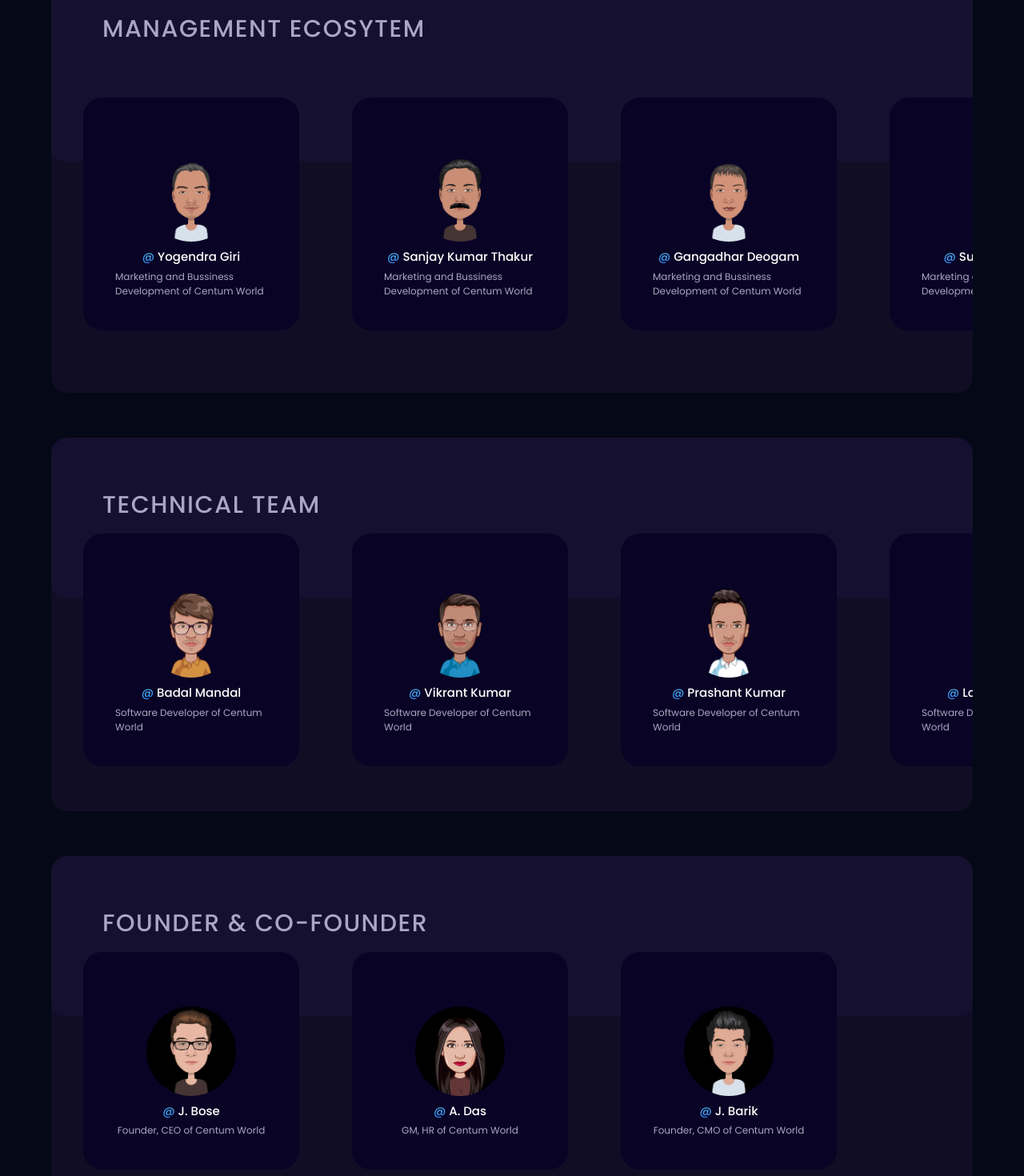
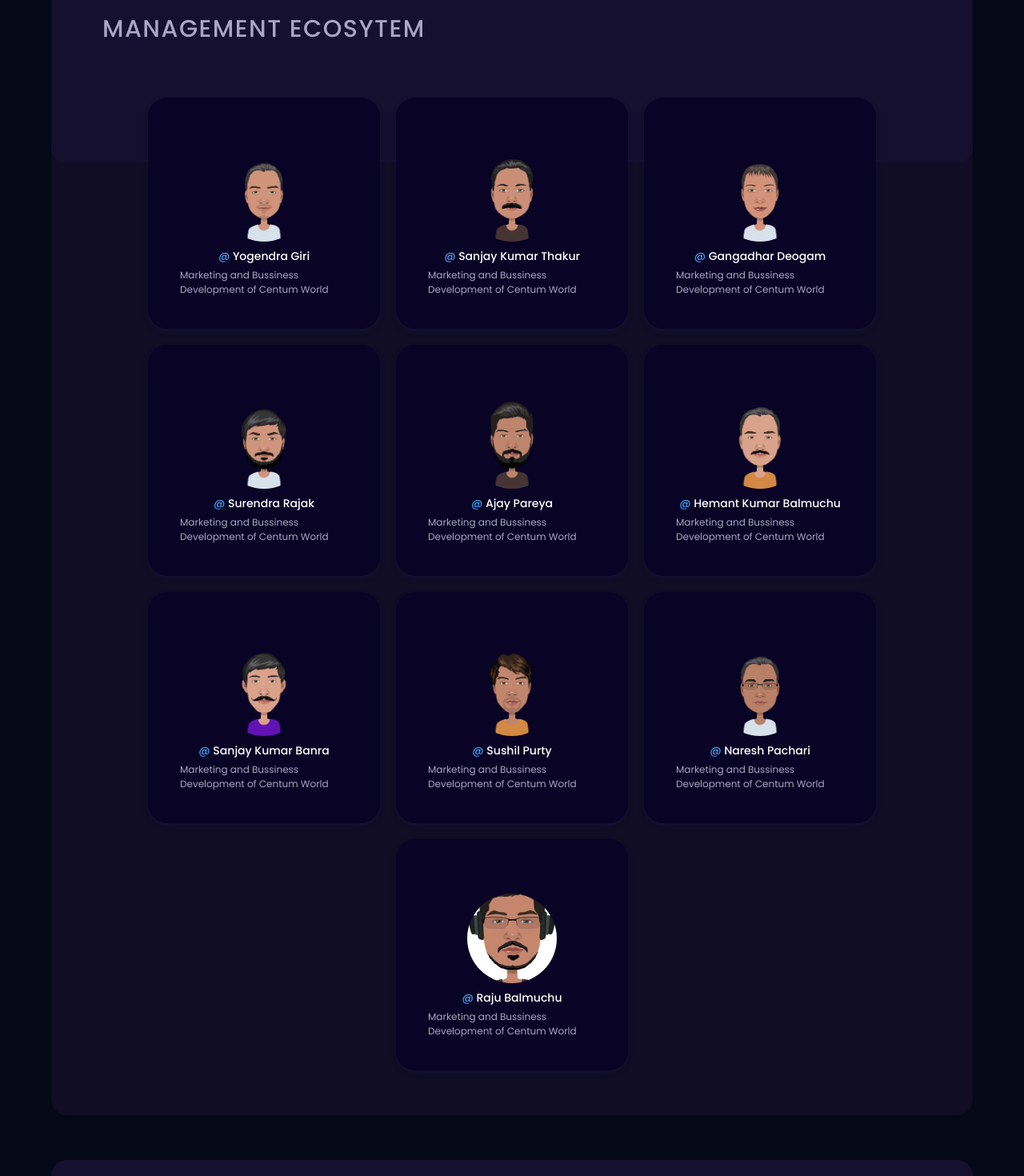
Before and after one commit to vikrantkkk/Centum-World-Final, a React (Vite) app: page /member in a window 1280 px wide. Shown: the part 960-2430 px from the top of the page at 80% size. Built offline with nearby package versions, Linux system fonts and the light colour scheme.

Commit message:
code refactored

```diff
--- a/src/components/About.jsx
+++ b/src/components/About.jsx
@@ -6,12 +6,11 @@ import { styles } from "../styles";
 import { services } from "../constants";
 import { SectionWrapper } from "../hoc";
 import { fadeIn, textVariant } from "../utils/motion";
-import Navbar from "./Navbar";
 
 const ServiceCard = ({ index, title, icon }) => (
   <Tilt className="xs:w-[210px] mx-5 my-5">
-    <motion.div
-      variants={fadeIn("right", "spring", index * 0.5, 0.75)}
+    <div
+      // variants={fadeIn("right", "spring", index * 0.5, 0.75)}
       className="w-full green-pink-gradient p-[1px] rounded-[20px] shadow-card"
     >
       <div
@@ -32,19 +31,18 @@ const ServiceCard = ({ index, title, icon }) => (
           {title}
         </h3>
       </div>
-    </motion.div>
+    </div>
   </Tilt>
 );
 
 const About = () => {
   return (
     <>
-      <motion.div variants={textVariant()}>
+      <div>
         <h2 className={styles.sectionHeadText}>Overview.</h2>
-      </motion.div>
+      </div>
 
-      <motion.p
-        variants={fadeIn("", "", 0.1, 1)}
+      <p
         className="mt-4 text-secondary text-[17px] max-w-3xl leading-[30px] text-justify"
       >
         JETTRADE FX is a user-friendly and reliable trading platform that caters
@@ -59,7 +57,7 @@ const About = () => {
         bank transfers and online methods, ensure convenience for traders
         worldwide. Overall, JETTRADE FX provides a comprehensive trading
         environment with user-friendliness and exceptional support.
-      </motion.p>
+      </p>
 
       <p className={`${styles.sectionSubText} mt-10`}>Services</p>
       <div className=" flex flex-wrap gap-10 justify-evenly">
--- a/src/components/Contact.jsx
+++ b/src/components/Contact.jsx
@@ -72,8 +72,8 @@ const Contact = () => {
       <div
         className={`xl:mt-12 flex xl:flex-row flex-col-reverse gap-10`}
       >
-        <motion.div
-          variants={slideIn("left", "tween", 0.2, 1)}
+        <div
+          // variants={slideIn("left", "tween", 0.2, 1)}
           className="flex-[0.75] text-white-100 text-opacity-100 p-8 rounded-2xl"
         >
           <p className={styles.sectionSubText}>Get in touch</p>
@@ -128,9 +128,9 @@ const Contact = () => {
               <VscSend />
             </button>
           </form>
-        </motion.div>
-        <motion.div
-          variants={slideIn("right", "tween", 0.2, 1)}
+        </div>
+        <div
+          // variants={slideIn("right", "tween", 0.2, 1)}
           className="xl:flex-1 xl:h-auto md:h-[550px] h-[350px] overflow-hidden md:block hidden "
         >
           <img
@@ -138,7 +138,7 @@ const Contact = () => {
             alt="contact-image"
             className="sm:w-full h-full sm:h-auto w-auto p-10 animate-pulse mt-14"
           />
-        </motion.div>
+        </div>
       </div>
     </>
   );
--- a/src/components/Experience.jsx
+++ b/src/components/Experience.jsx
@@ -45,14 +45,14 @@ const ExperienceCard = ({ experience }) => {
 const Experience = () => {
   return (
     <>
-      <motion.div variants={textVariant()}>
-        <p className={`${styles.sectionSubText} text-center mt-0`}>
+      <div className="max-w-7xl">
+        <p className={`${styles.sectionSubText} text-left mt-0`}>
           What we have done so far
         </p>
-        <h2 className={`${styles.sectionHeadText} text-center`}>
+        <h2 className={`${styles.sectionHeadText} text-left`}>
           Past Journey...
         </h2>
-      </motion.div>
+      </div>
 
       <div className="mt-10 flex flex-col">
         <VerticalTimeline>
--- a/src/components/Feedbacks.jsx
+++ b/src/components/Feedbacks.jsx
@@ -7,15 +7,15 @@ import { fadeIn, textVariant } from "../utils/motion";
 import { testimonials } from "../constants";
 
 const FeedbackCard = ({ index, name, designation, company, image }) => (
-  <div className="flex-shrink-0 min-w-[320px] max-w-max">
-    <motion.div
-      variants={fadeIn("", "spring", index * 0.5, 0.75)}
-      className="bg-black-200 p-10 rounded-3xl w-[270px]"
+  <>
+    {/* <div className="flex-shrink-0 min-w-[320px] max-w-max"> */}
+    <div
+      className="bg-black-200 p-10 rounded-3xl w-[290px] shadow-md shadow-[#151030]"
     >
       <div className="">
         <div className="mt-7 flex flex-col-reverse items-center gap-2">
           <div className="flex-1 flex flex-col items-center">
-            <p className="text-white font-medium text-[15px]">
+            <p className="text-white font-medium text-[14px]">
               <span className="blue-text-gradient">@</span> {name}
             </p>
             <p className="mt-1 text-secondary text-[12px]">
@@ -30,8 +30,9 @@ const FeedbackCard = ({ index, name, designation, company, image }) => (
           />
         </div>
       </div>
-    </motion.div>
-  </div>
+    </div>
+    {/* </div> */}
+  </>
 );
 
 const Feedbacks = () => {
@@ -39,23 +40,23 @@ const Feedbacks = () => {
 
   return (
     <>
-      <motion.div variants={textVariant()}>
+      <div>
         <h2 className={`${styles.sectionHeadText} mb-10 mt-32`}>
           Team Members.
         </h2>
-      </motion.div>
+      </div>
       <div className={`bg-black-100 rounded-[20px] overflow-x-auto`}>
         <div
           className={`bg-tertiary rounded-2xl ${styles.padding} min-h-[250px]`}
         >
-          <motion.div variants={textVariant()}>
+          <div>
             <p className={`${styles.sectionSubText} ${styles.heroSubText}`}>
               Management Ecosytem
             </p>
-          </motion.div>
+          </div>
         </div>
         <div
-          className={`-mt-20 pb-14 ${styles.paddingX} flex space-x-4 overflow-x-auto`}
+          className={`-mt-20 pb-14 ${styles.paddingX} flex flex-wrap justify-center items-center gap-5`}
         >
           {testimonials.map((testimonial, index) => (
             <FeedbackCard
--- a/src/components/Founder.jsx
+++ b/src/components/Founder.jsx
@@ -7,10 +7,8 @@ import { fadeIn, textVariant } from "../utils/motion";
 import { founders } from "../constants";
 
 const FeedbackCard = ({ index, name, designation, company, image }) => (
-  <div className="flex-shrink-0 min-w-[320px] max-w-max">
-    <motion.div
-      variants={fadeIn("", "spring", index * 0.5, 0.75)}
-      className="bg-black-200 p-10 rounded-3xl w-[270px]"
+    <div
+      className="bg-black-200 p-10 rounded-3xl w-[290px] shadow-md shadow-[#151030]"
     >
       <div className="">
         <div className="mt-7 flex flex-col-reverse items-center gap-2">
@@ -30,8 +28,8 @@ const FeedbackCard = ({ index, name, designation, company, image }) => (
           />
         </div>
       </div>
-    </motion.div>
-  </div>
+    </div>
+
 );
 
 const Feedbacks = () => {
@@ -44,14 +42,14 @@ const Feedbacks = () => {
         <div
           className={`bg-tertiary rounded-2xl ${styles.padding} min-h-[200px]`}
         >
-          <motion.div variants={textVariant()}>
+          <div>
             <p className={`${styles.sectionSubText} ${styles.heroSubText}`}>
               Founder & Co-Founder
             </p>
-          </motion.div>
+          </div>
         </div>
         <div
-          className={`-mt-20 pb-14 ${styles.paddingX} flex space-x-4 overflow-x-auto`}
+          className={`-mt-20 pb-14 ${styles.paddingX} flex flex-wrap justify-center items-center gap-10`}
         >
           {founders.map((testimonial, index) => (
             <FeedbackCard
--- a/src/components/Navbar.jsx
+++ b/src/components/Navbar.jsx
@@ -30,8 +30,8 @@ const Navbar = () => {
     <nav
       className={`${
         styles.paddingX
-      } w-full flex items-center sm:py-2 pb-[80%] fixed top-0 z-20 ${
-        scrolled ? "sm:bg-primary bg-transparent" : "bg-transparent"
+      } w-full flex items-center sm:py-2 bg-primary fixed top-0 z-[20] ${
+        scrolled ? "sm:bg-primary" : "bg-transparent"
       }`}
     >
       <div
--- a/src/components/TechTeam.jsx
+++ b/src/components/TechTeam.jsx
@@ -7,10 +7,8 @@ import { fadeIn, textVariant } from "../utils/motion";
 import { techTeam } from "../constants";
 
 const FeedbackCard = ({ index, name, designation, company, image }) => (
-  <div className="flex-shrink-0 min-w-[320px] max-w-max">
-    <motion.div
-      variants={fadeIn("", "spring", index * 0.5, 0.75)}
-      className="bg-black-200 p-10 rounded-3xl w-[270px]"
+    <div
+      className="bg-black-200 p-10 rounded-3xl w-[290px] shadow-md shadow-[#151030]"
     >
       <div className="">
         <div className="mt-7 flex flex-col-reverse items-center gap-2">
@@ -30,12 +28,10 @@ const FeedbackCard = ({ index, name, designation, company, image }) => (
           />
         </div>
       </div>
-    </motion.div>
-  </div>
+    </div>
 );
 
 const Feedbacks = () => {
-  const [swiperRef, setSwiperRef] = useState(null);
 
   return (
     <>
@@ -45,14 +41,14 @@ const Feedbacks = () => {
         <div
           className={`bg-tertiary rounded-2xl ${styles.padding} min-h-[200px]`}
         >
-          <motion.div variants={textVariant()}>
+          <div>
             <p className={`${styles.sectionSubText} ${styles.heroSubText}`}>
               Technical Team
             </p>
-          </motion.div>
+          </div>
         </div>
         <div
-          className={`-mt-20 pb-14 ${styles.paddingX} flex space-x-4 overflow-x-auto `}
+          className={`-mt-20 pb-14 ${styles.paddingX} flex flex flex-wrap justify-center items-center gap-10 `}
         >
           {techTeam.map((testimonial, index) => (
             <FeedbackCard
--- a/src/components/TradingView.jsx
+++ b/src/components/TradingView.jsx
@@ -59,18 +59,18 @@ export default function TradingViewWidget() {
   return (
     <>
       <div>
-        <div className="tradingview-widget-container sm:h-[600px] max-w-7xl mx-auto px-2">
+        <div className="tradingview-widget-container sm:h-[600px] max-w-7xl mx-auto">
           <div id="tradingview_a569f" className="h-full" />
         </div>
-        <div className="max-w-7xl mx-auto ">
+      </div>
+        <div className="max-w-7xl mx-auto">
           <button
-            className="trade-now-button text-secondary flex items-center gap-1 border rounded-md mt-2 p-1 hover:bg-secondary hover:text-black transition-all duration-200"
+            className="trade-now-button text-secondary flex items-center gap-1 border rounded-md p-1 hover:bg-secondary hover:text-black transition-all duration-200 mt-2"
             onClick={handleTradeNowClick}
           >
             Trade Now <AiOutlineArrowRight />
           </button>
         </div>
-      </div>
     </>
   );
 }
--- a/src/components/Works.jsx
+++ b/src/components/Works.jsx
@@ -16,7 +16,7 @@ const ProjectCard = ({
   source_code_link,
 }) => {
   return (
-    <motion.div variants={fadeIn("up", "spring", index * 0.5, 0.75)}>
+    <div>
       <Tilt
         options={{
           max: 45,
@@ -40,21 +40,20 @@ const ProjectCard = ({
           </div>
         </div>
       </Tilt>
-    </motion.div>
+    </div>
   );
 };
 
 const Works = () => {
   return (
     <>
-      <motion.div variants={textVariant()}>
+      <div>
         <p className={`${styles.sectionSubText} `}>Our work</p>
         <h2 className={`${styles.sectionHeadText}`}>Projects.</h2>
-      </motion.div>
+      </div>
 
       <div className="w-full flex">
-        <motion.p
-          variants={fadeIn("", "", 0.1, 1)}
+        <p
           className="mt-3 text-secondary text-[17px] max-w-3xl leading-[30px] text-justify"
         >
           We're a team of talented and committed developers with a passion for
@@ -67,7 +66,7 @@ const Works = () => {
           with 20+ million downloads, 1+ million transactions processed, with $2
           billion Revenue Generation Process within next 12 months. The More We
           will Grow You will grow with us as a Team.
-        </motion.p>
+        </p>
       </div>
 
       <div className="mt-10 flex flex-wrap">
```
Also changed, not shown: 1 other file (tests, documents, lock files or other folders).
